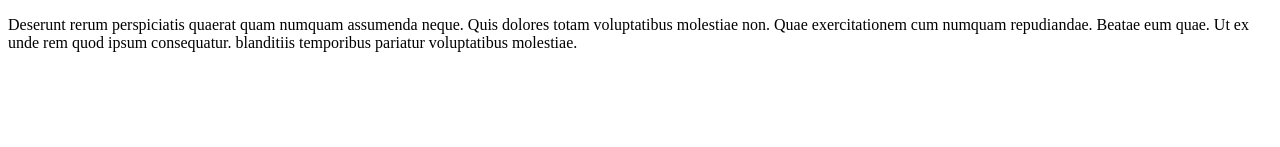
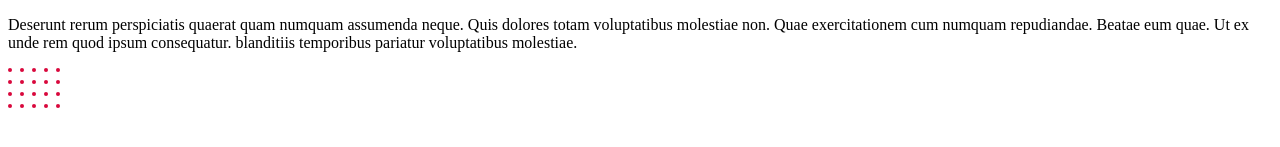
Before and after one commit to DynastyElvis/Promo-Gurus, a plain HTML site: page dummy.html in a window 1280 px wide. Shown: the part 319-466 px from the top of the page. Drawn offline with Linux system fonts and the light colour scheme.

Commit message:
st: svg file

```diff
--- a/dummy.html
+++ b/dummy.html
@@ -36,3 +36,35 @@
         </p>
     </div>
 </div>
+
+
+
+
+<?xml version="1.0" encoding="utf-8"?>
+<!-- Generator: Adobe Illustrator 17.0.0, SVG Export Plug-In . SVG Version: 6.00 Build 0)  -->
+<!DOCTYPE svg PUBLIC "-//W3C//DTD SVG 1.1//EN" "http://www.w3.org/Graphics/SVG/1.1/DTD/svg11.dtd">
+<svg version="1.1" id="Layer_1" xmlns="http://www.w3.org/2000/svg" xmlns:xlink="http://www.w3.org/1999/xlink" x="0px" y="0px"
+	 width="60px" height="48px" viewBox="-4 -4 60 48" enable-background="new -4 -4 60 48" xml:space="preserve">
+<g>
+	<circle fill="#D9083C" cx="-2" cy="-2" r="2"/>
+	<circle fill="#D9083C" cx="10" cy="-2" r="2"/>
+	<circle fill="#D9083C" cx="22" cy="-2" r="2"/>
+	<circle fill="#D9083C" cx="34" cy="-2" r="2"/>
+	<circle fill="#D9083C" cx="46" cy="-2" r="2"/>
+	<circle fill="#D9083C" cx="-2" cy="10" r="2"/>
+	<circle fill="#D9083C" cx="10" cy="10" r="2"/>
+	<circle fill="#D9083C" cx="22" cy="10" r="2"/>
+	<circle fill="#D9083C" cx="34" cy="10" r="2"/>
+	<circle fill="#D9083C" cx="46" cy="10" r="2"/>
+	<circle fill="#D9083C" cx="-2" cy="22" r="2"/>
+	<circle fill="#D9083C" cx="10" cy="22" r="2"/>
+	<circle fill="#D9083C" cx="22" cy="22" r="2"/>
+	<circle fill="#D9083C" cx="34" cy="22" r="2"/>
+	<circle fill="#D9083C" cx="46" cy="22" r="2"/>
+	<circle fill="#D9083C" cx="-2" cy="34" r="2"/>
+	<circle fill="#D9083C" cx="10" cy="34" r="2"/>
+	<circle fill="#D9083C" cx="22" cy="34" r="2"/>
+	<circle fill="#D9083C" cx="34" cy="34" r="2"/>
+	<circle fill="#D9083C" cx="46" cy="34" r="2"/>
+</g>
+</svg>
```
Also changed, not shown: images/dots.svg.
